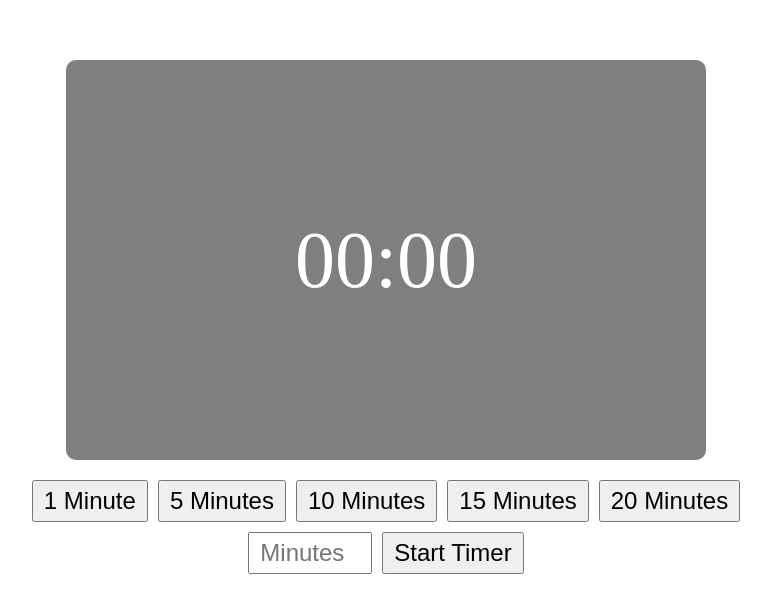
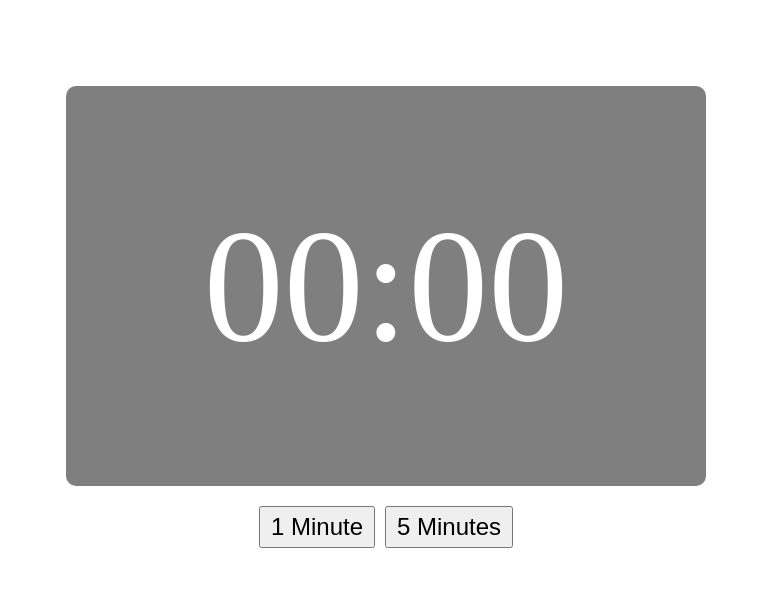
Before and after one commit to dpitmedia/meet-timer, a plain HTML site: page timer.html in a window 1280 px wide. Shown: the part 122-734 px from the top of the page, without its empty margins (254-1025 px from the left). Drawn offline with Linux system fonts and the light colour scheme.

Commit message:
Update timer.html

```diff
--- a/timer.html
+++ b/timer.html
@@ -27,7 +27,7 @@
       display: flex;
       align-items: center;
       justify-content: center;
-      font-size: calc(50vh * 0.2);
+      font-size: calc(50vh * 0.4); /* 2x larger than before */
       color: white;
       background: rgba(0, 0, 0, 0.5);
       border-radius: 10px;
@@ -73,48 +73,4 @@
     <div id="presetButtons">
       <button onclick="startTimer(1)">1 Minute</button>
       <button onclick="startTimer(5)">5 Minutes</button>
-      <button onclick="startTimer(10)">10 Minutes</button>
-      <button onclick="startTimer(15)">15 Minutes</button>
-      <button onclick="startTimer(20)">20 Minutes</button>
-    </div>
-    <div id="manualControl">
-      <input type="number" id="minutesInput" placeholder="Minutes" min="1">
-      <button onclick="startTimerFromInput()">Start Timer</button>
-    </div>
-  </div>
-
-  <script>
-    let totalSeconds = 0;
-    let timerInterval = null;
-    const timerDiv = document.getElementById('timer');
-
-    // Start timer with specified minutes
-    function startTimer(minutes) {
-      totalSeconds = minutes * 60;
-      if (timerInterval) clearInterval(timerInterval);
-      timerInterval = setInterval(() => {
-        if (totalSeconds <= 0) {
-          clearInterval(timerInterval);
-          timerDiv.textContent = "Time's up!";
-          return;
-        }
-        totalSeconds--;
-        const m = Math.floor(totalSeconds / 60).toString().padStart(2, '0');
-        const s = (totalSeconds % 60).toString().padStart(2, '0');
-        timerDiv.textContent = `${m}:${s}`;
-      }, 1000);
-    }
-
-    // Start timer using value from manual input
-    function startTimerFromInput() {
-      const input = document.getElementById('minutesInput').value;
-      const minutes = parseInt(input, 10);
-      if (!isNaN(minutes) && minutes > 0) {
-        startTimer(minutes);
-      } else {
-        alert("Please enter a valid number of minutes.");
-      }
-    }
-  </script>
-</body>
-</html>
+      <button onclick="startTim
```
